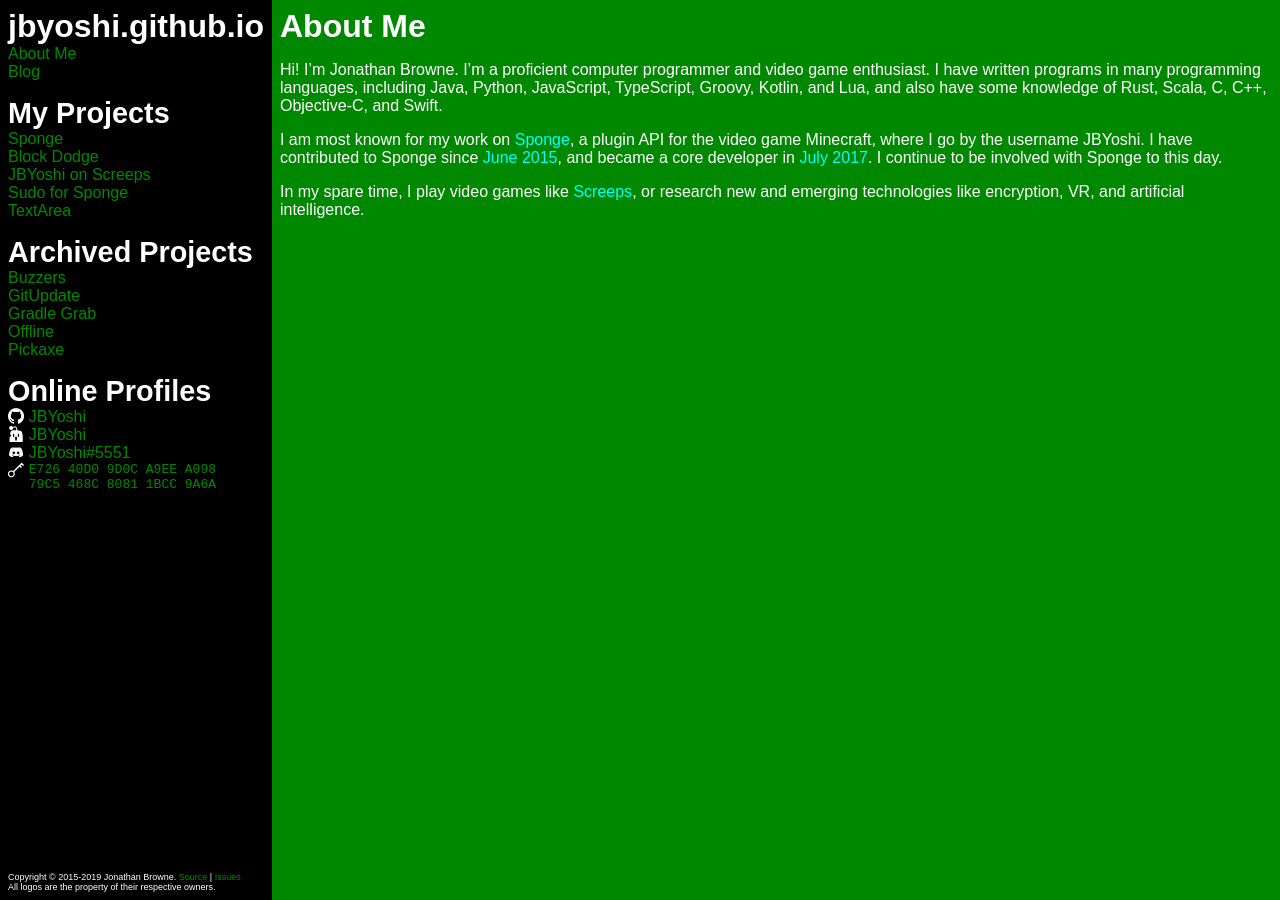
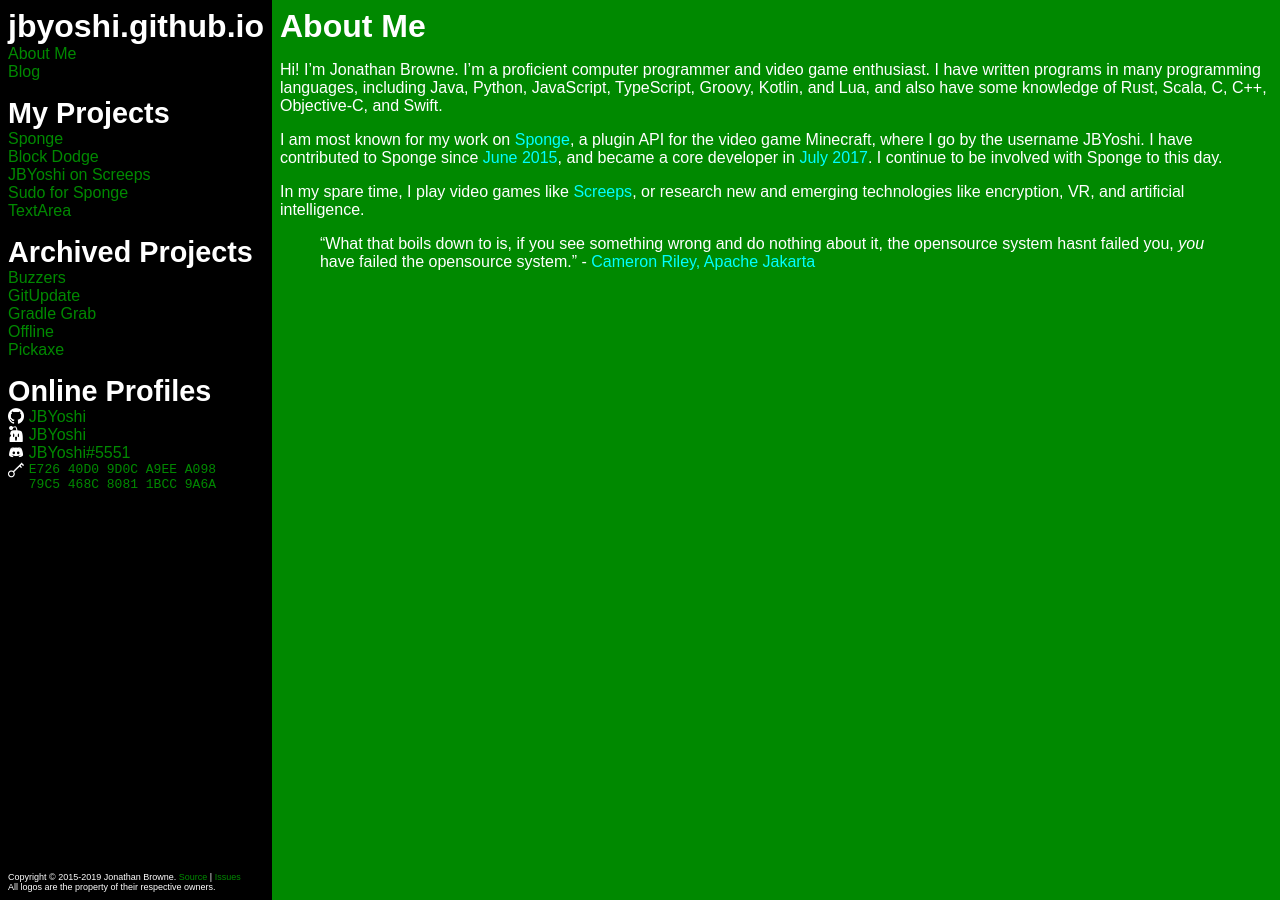
Before and after one commit to JBYoshi/jbyoshi.github.io, a Jekyll site: the page built from index.md, in a window 1280 px wide. Built offline with Jekyll 4.4.1, drawn with Linux system fonts in a browser that asks for light colours.

Commit message:
Add open source quote.

```diff
--- a/index.md
+++ b/index.md
@@ -8,3 +8,5 @@
 I am most known for my work on [Sponge](https://www.spongepowered.org), a plugin API for the video game Minecraft, where I go by the username JBYoshi. I have contributed to Sponge since [June 2015](https://github.com/SpongePowered/SpongeCommon/pull/72), and became a core developer in [July 2017](https://discordapp.com/channels/142425412096491520/303772747907989504/333800036024451073). I continue to be involved with Sponge to this day.
 
 In my spare time, I play video games like [Screeps](https://screeps.com), or research new and emerging technologies like encryption, VR, and artificial intelligence.
+
+> "What that boils down to is, if you see something wrong and do nothing about it, the opensource system hasnt failed you, *you* have failed the opensource system." - [Cameron Riley, Apache Jakarta](http://jakarta.apache.org/site/understandingopensource.html)
```
